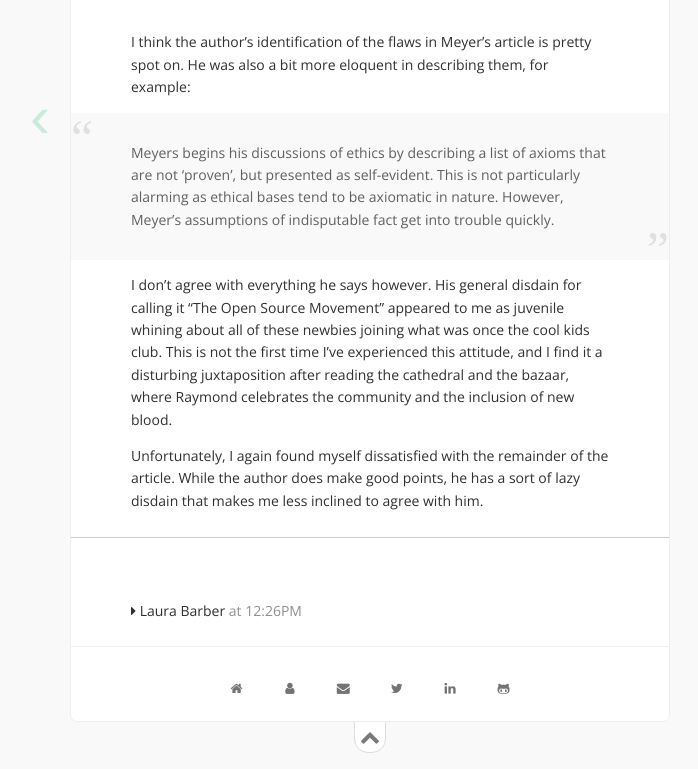
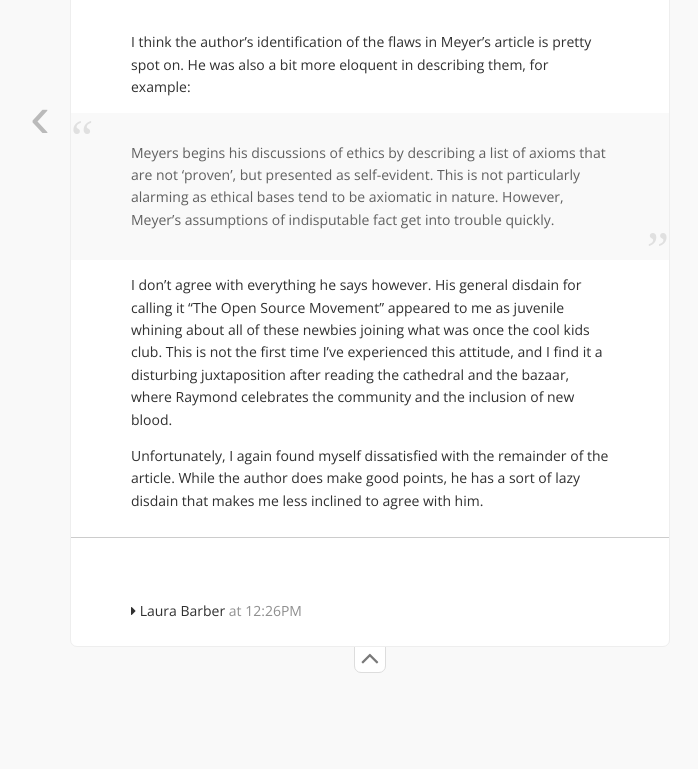
Before and after one commit to Lixxia/lixxia.github.io, a Jekyll site: the page built from _posts/2015-01-21-hfossexp.md, in a window 1280 px wide and 1400 px high, scrolled down 5115 px. Shown: the part 628-1397 px from the top of the window, without its empty margins (270-968 px from the left). Built offline with Jekyll 4.4.1, drawn with Linux system fonts in a browser that asks for light colours; nearby versions of some CDN libraries; Markdown is read by kramdown in place of the engine named in the settings; comment, search, counter and statistics services are not loaded; after the commit the page ends 6469 px from its top, so only the background shows below that.

Commit message:
further top arrow progress

```diff
--- a/_includes/footer.html
+++ b/_includes/footer.html
@@ -1,7 +1,15 @@
+<!-- <footer>
+  <div id="back-top">
+	<a class="fa fa-angle-up as-link" href="#top"></a>
+	<div class="ltext float-bottom">Go to top</div>
+  </div>
+</footer> -->
+
 <footer>
-  <p id="back-top">
-  	<a class="farw" href="#top">
-  		<i class="fa fa-chevron-up"></i>
-  	</a>
-  </p>
+  <div id="back-top">
+	<a class="as-link" id="back-top-a" href="#top">
+		<i class="fa fa-angle-up"></i>
+		<div class="ftext float-bottom">Back to Top</div>
+	</a>
+  </div>
 </footer>
--- a/_layouts/post.html
+++ b/_layouts/post.html
@@ -28,7 +28,6 @@
       {% if page.disqus == 'y' %}
         {% include disqus.html %}
       {% endif %}
-      {% include links.html %}
     </div>
     {% include footer.html %}
   </body>
--- a/stylesheets/style.css
+++ b/stylesheets/style.css
@@ -1,26 +1,45 @@
-.licon {;
-  margin: -15px 0px -10px 0px;
-  padding: 0px;
+#back-top {
+  z-index:-1;
 }
 
 #back-top a {
   text-align:center;
-  margin-top:-21px;
-  padding:5px;
+  margin-top:-5px;
   -webkit-transition: 1s;
   -moz-transition: 1s;
   transition: 1s;
+  font-size: 30px;
+  padding:0px 5px;
+  line-height: 1em;
+  vertical-align: center;
+  color:#737373;
 }
 
-.farw {
-  font-size: 20px;
-  line-height: 1px;
-  display: inline-block;
+#back-top i {
+  padding:0px 5px;
   border: 1px solid #ddd;
   background: #fff;
-  background-position: center center;
-  border-bottom-right-radius: 14px;
-  border-bottom-left-radius: 14px;
+  border-bottom-right-radius: 7px;
+  border-bottom-left-radius: 7px;
+}
+
+#back-top div {
+  padding-top:30px;
+  padding-bottom:0px;
+  margin-top:-40px;
+  z-index:0;
+  position: relative;
+  top: 0px;
+  color: #000;
+  font-family:'PT Sans Narrow', sans-serif;
+  font-size:16;
+  font-weight: 100;
+  text-align:center;
+  text-transform: uppercase;
+}
+
+#back-top-a:hover i {
+  color:#000;
 }
 
 div.ltext {
@@ -41,6 +60,11 @@ div.ltext:hover {
   color: #000;
   margin-bottom:-15px;
   padding-bottom:15px;
+}
+
+.licon {
+  margin: -15px 0px -10px 0px;
+  padding: 0px;
 }
 
 .float-top {
@@ -65,6 +89,29 @@ div.ltext:hover {
 .float-top:hover:before, .float-top:focus:before, .float-top:active:before {
   -webkit-transform: translateY(15px);
   transform: translateY(15px);
+}
+
+.float-bottom {
+  -webkit-transform: translateZ(0);
+  transform: translateZ(0);
+  -webkit-backface-visibility: hidden;
+  backface-visibility: hidden;
+  -moz-osx-font-smoothing: grayscale;
+  position: relative;
+  -webkit-transition-duration: 0.5s;
+  transition-duration: 0.5s;
+  -webkit-transition-property: transform;
+  transition-property: transform;
+  color:transparent !important;
+}
+.float-bottom:hover, .float-bottom:focus, .float-bottom:active {
+  -webkit-transform: translateY(8px);
+  transform: translateY(8px);
+  color:#000 !important;
+}
+.float-bottom:hover:before, .float-bottom:focus:before, .float-bottom:active:before {
+  -webkit-transform: translateY(-8px);
+  transform: translateY(-8px);
 }
 
 h1, h2, h3, h4, h5, strong, b {
@@ -186,7 +233,7 @@ footer {
   max-width: 600px;
   line-height: 2em;
   margin: auto;
-  padding-bottom: 30px;
+  padding-bottom: 80px;
   text-align: center; }
   footer * {
     color: #797979; }
@@ -202,7 +249,8 @@ footer {
   margin: 40px auto 20px;
   border-radius: 7px;
   border: 1px solid #eee;
-  position: relative; }
+  position: relative;
+  margin-bottom:-1px; }
   #container:before, #container:after {
     content: " ";
     display: table; }
@@ -252,7 +300,7 @@ footer {
 
 a, .as-link {
   text-decoration: none;
-  color: #3FC380;
+  color: #2EA2CC;
   line-height: 1.4em;
   display: inline-block;
   vertical-align: baseline;
@@ -454,7 +502,8 @@ img {
     width: 20px; }
 
 .paging a {
-  opacity: 0.25; }
+  opacity: 0.25;
+  color: #000; }
 .paging a:hover {
   opacity: 0.7;
   background: none; }
```
